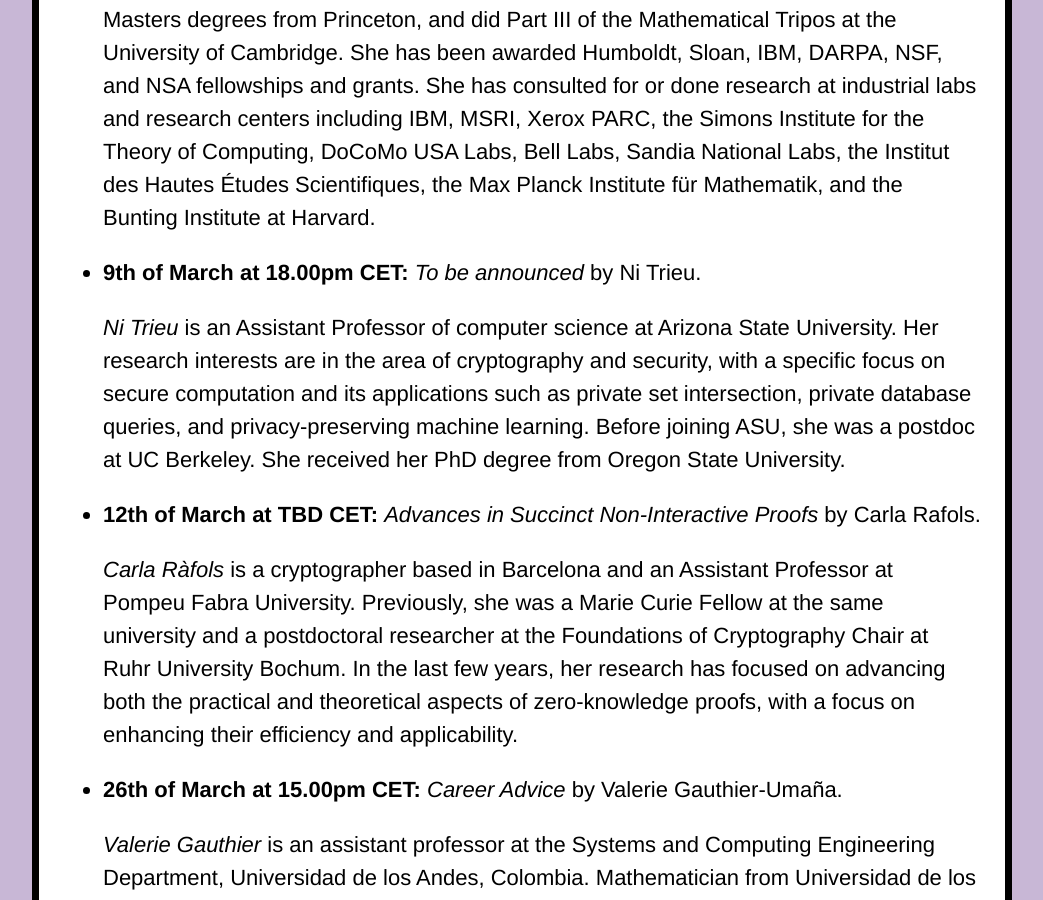
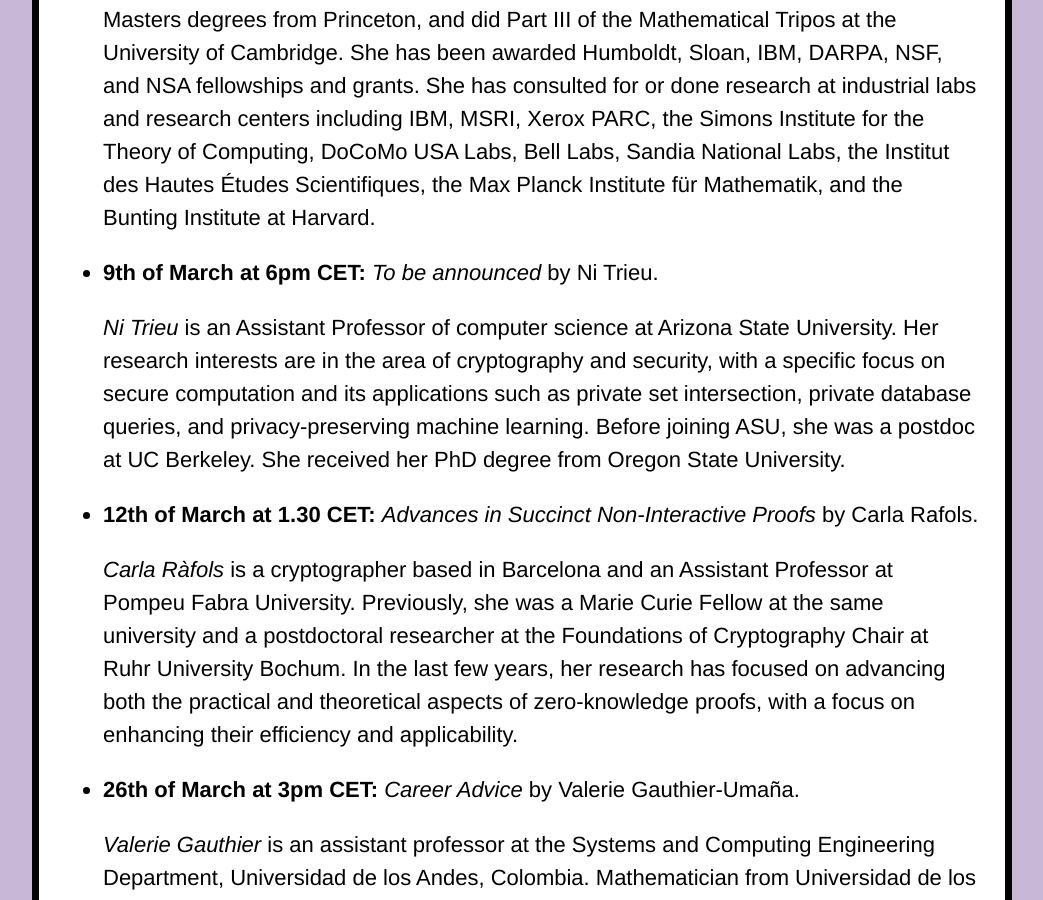
Before and after one commit to women-in-cryptography/women-in-cryptography-website, a Jekyll site: the page built from seminar.html, in a window 1280 px wide and 900 px high, scrolled down 2010 px. Shown: the whole window, without its empty margins (118-1161 px from the left). Built offline with Jekyll 4.4.1, drawn with Linux system fonts in a browser that asks for light colours; a style sheet for code colours, icons or effects is not loaded; some of the changed text lies outside the part shown.

Commit message:
Update seminar.html

```diff
--- a/seminar.html
+++ b/seminar.html
@@ -49,22 +49,22 @@ tags: menu
 	<hr>
 	<p>The talks are:</p>
 	<ul>
-    <li><p><b>5th of March at 18.00pm CET:</b> <i>Career Advice</i> by Alice Silverberg.</p>
+    <li><p><b>5th of March at 6pm CET:</b> <i>Career Advice</i> by Alice Silverberg.</p>
 		<p><i>Alice Silverbeg</i> is a Distinguished Professor Emerita at the University of California, Irvine. Much of her recent work involves applying mathematics to cryptography. She co-introduced Multilinear Cryptography and Torus-Based Cryptography and co-invented the first fully hierarchical identity-based cryptosystem. Her interests include lattice-based cryptography, elliptic curve cryptography, post-quantum cryptography, fully homomorphic encryption, primality proving, quantum computing, and applications of abelian varieties to cryptography.</p>
     <p>She consulted for the TV show NUMB3RS, was an organizer of the Fermat Fest at the Palace of Fine Arts in San Francisco, and writes mathematically inspired Scottish country dances. She co-founded and co-edits the Media Column in the Newsletter of the Association for Women in Mathematics. Alice Silverberg writes about <a href="https://numberlandadventures.blogspot.com" target="_blank">Alice's Adventures in Numberland</a>.</p>
     <p>She earned her undergraduate degree summa cum laude from Harvard, and PhD and Masters degrees from Princeton, and did Part III of the Mathematical Tripos at the University of Cambridge. She has been awarded Humboldt, Sloan, IBM, DARPA, NSF, and NSA fellowships and grants. She has consulted for or done research at industrial labs and research centers including IBM, MSRI, Xerox PARC, the Simons Institute for the Theory of Computing, DoCoMo USA Labs, Bell Labs, Sandia National Labs, the Institut des Hautes Études Scientifiques, the Max Planck Institute für Mathematik, and the Bunting Institute at Harvard.</p>
 		<!--<p>The zoom link for this event is: <a href="https://fb.zoom.us/j/93765051325?pwd=WmUrWHNjOUhlMlZPU0pzbGJxMVJRZz09" target="_blank">https://fb.zoom.us/j/93765051325?pwd=WmUrWHNjOUhlMlZPU0pzbGJxMVJRZz09</a></p>-->
 		</li>
-    <li><p><b>9th of March at 18.00pm CET:</b> <i>To be announced</i> by Ni Trieu.</p>
+    <li><p><b>9th of March at 6pm CET:</b> <i>To be announced</i> by Ni Trieu.</p>
 		<p><i>Ni Trieu</i> is an Assistant Professor of computer science at Arizona State University. Her research interests are in the area of cryptography and security, with a specific focus on secure computation and its applications such as private set intersection, private database queries, and privacy-preserving machine learning. Before joining ASU, she was a postdoc at UC Berkeley. She received her PhD degree from Oregon State University.</p>
 		<!--<p>The zoom link for this event is: <a href="https://epfl.zoom.us/j/68331978395?pwd=wJcba0Z6xx2VPQMoY0lmmck4GVyKGC.1" target="_blank">https://epfl.zoom.us/j/68331978395?pwd=wJcba0Z6xx2VPQMoY0lmmck4GVyKGC.1</a>.</p>-->
 		</li>
-    <li><p><b>12th of March at TBD CET:</b> <i>Advances in Succinct Non-Interactive Proofs</i> by Carla Rafols.</p>
+    <li><p><b>12th of March at 1.30 CET:</b> <i>Advances in Succinct Non-Interactive Proofs</i> by Carla Rafols.</p>
         <p> <i>Carla Ràfols</i> is a cryptographer based in Barcelona and an Assistant Professor at Pompeu Fabra University. Previously, she was a Marie Curie Fellow at the same university and a postdoctoral researcher at the Foundations of Cryptography Chair at Ruhr University Bochum. In the last few years, her research has focused on advancing both the practical and theoretical aspects of zero-knowledge proofs, with a focus on enhancing their efficiency and applicability.
         </p>
 		<!--<p>The zoom link for this event is: <a href="https://epfl.zoom.us/j/64379560785?pwd=OUFTcEFhNjBwQ2tEYk0rejlwVHJoQT09" target="_blank">https://epfl.zoom.us/j/64379560785?pwd=OUFTcEFhNjBwQ2tEYk0rejlwVHJoQT09</a>.</p>-->
 		</li>
-  	<li><p><b>26th of March at 15.00pm CET:</b> <i>Career Advice </i> by Valerie Gauthier-Umaña.</p>
+  	<li><p><b>26th of March at 3pm CET:</b> <i>Career Advice </i> by Valerie Gauthier-Umaña.</p>
 		<p><i>Valerie Gauthier</i> is an assistant professor at the Systems and Computing Engineering Department, Universidad de los Andes, Colombia. Mathematician from Universidad de los Andes, Bogota, Colombia. Winner of a grant from the European Community in the Erasmus Mundus master program ALGANT in algebra, geometry and number theory at University of Bordeaux I, France and Università degli Studi di Padova, Italy. She obtained her Ph.D in applied mathematics, in the area of post-quantum cryptography from Danmarks Tekniske Universitet (DTU). Valérie was a postdoctoral researcher at the laboratory GREYC Université de Caen Normandie, France in the AMMAC team and at the Department of Mathematics at Universidad de los Andes in Bogota. She was the head of the Applied Mathematics and Computer Science Department at Universidad del Rosario, Colombia, from 2016 to 2021. Her research areas of interest are cryptography, coding theory and its applications. Valérie was a member of the Technical Advisory Council of the National Statistical System of Colombia and is currently a member of the Applied and Industrial Mathematics Commission of the Colombian Mathematics Society.</p>
 		<!--<p>The zoom link for this event is: <a href="https://epfl.zoom.us/j/62368299387?pwd=T0NYdUFudHc4ejlFSEJ3UFhCTkl5UT09" target="_blank">https://epfl.zoom.us/j/62368299387?pwd=T0NYdUFudHc4ejlFSEJ3UFhCTkl5UT09</a>.</p>-->
 		</li>
```
